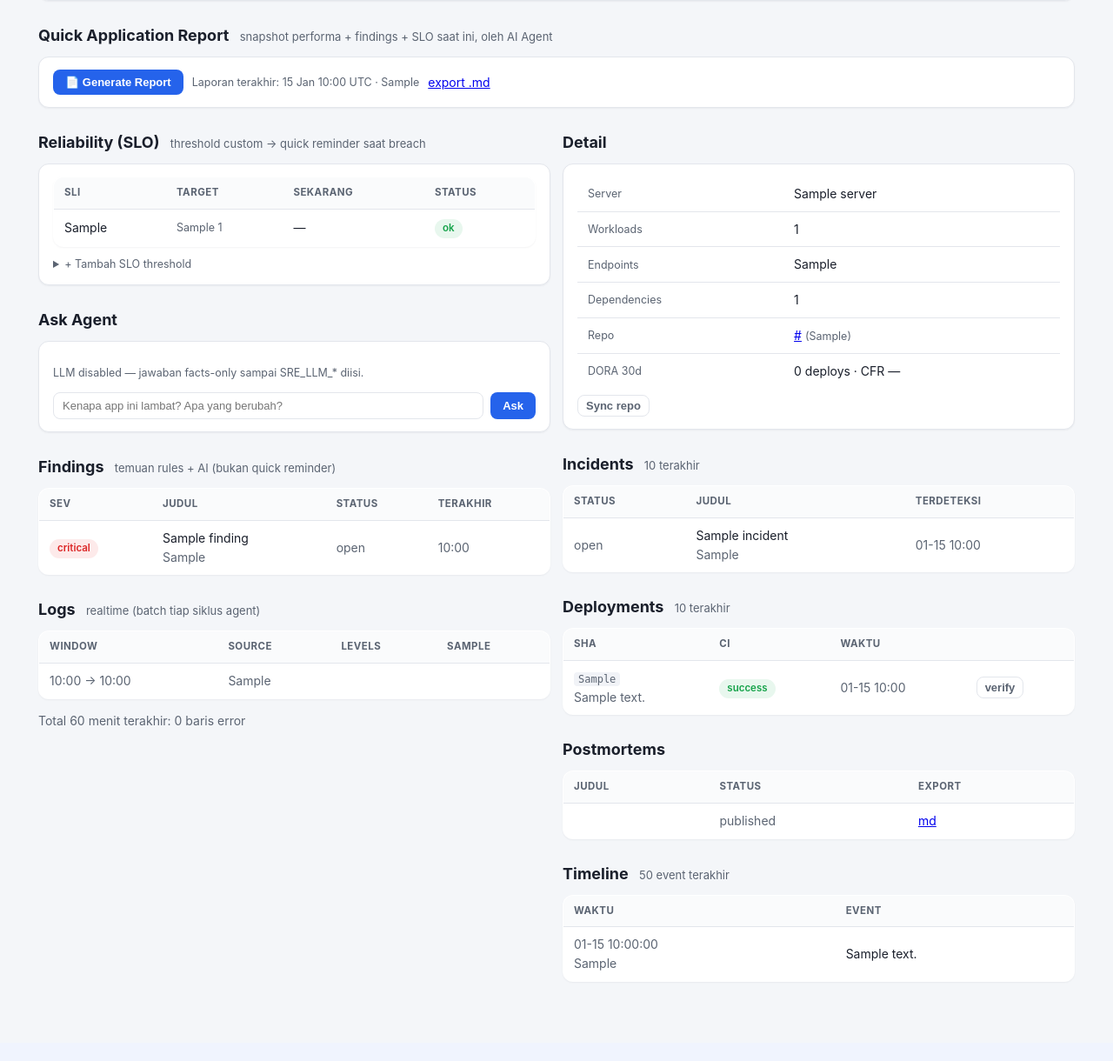
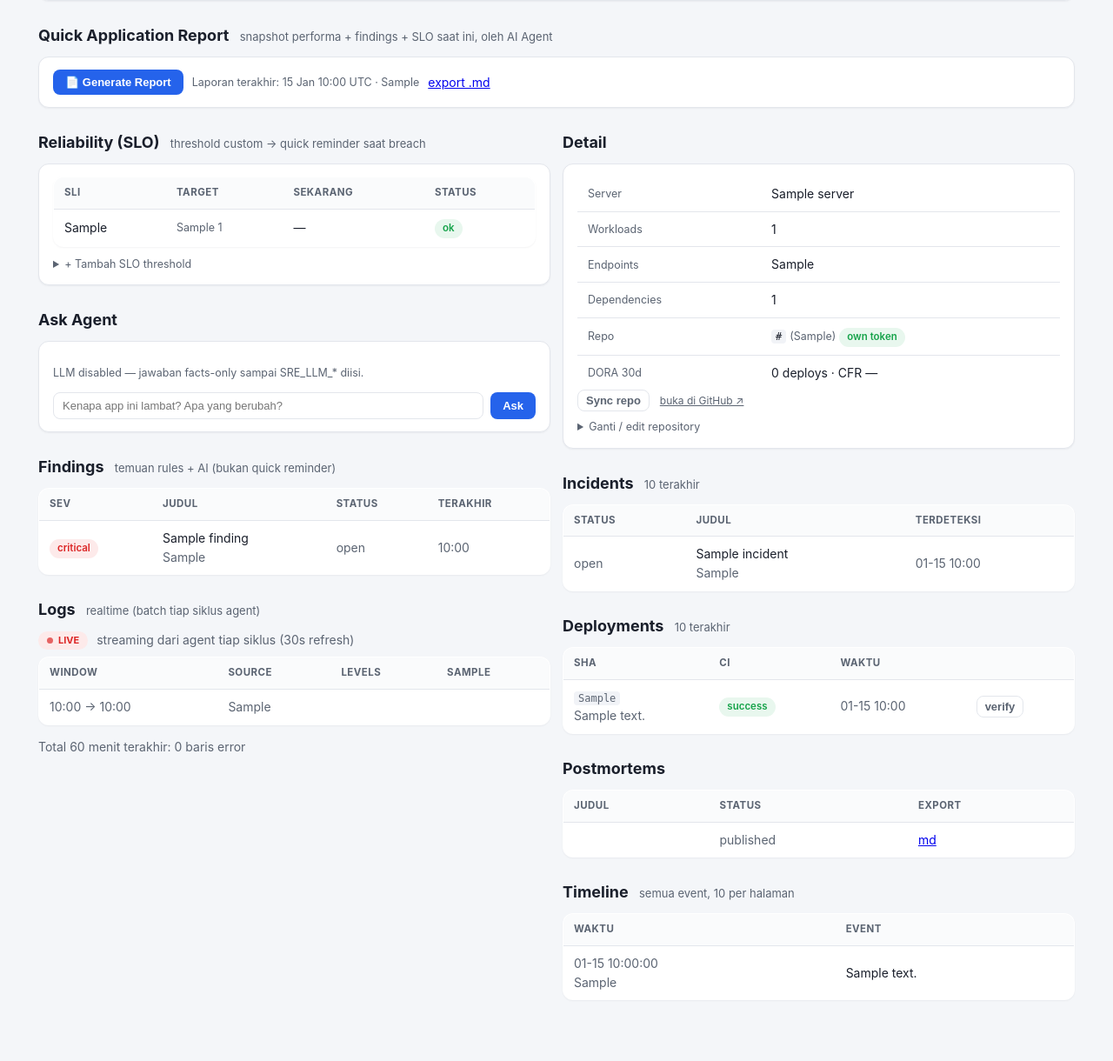
Before and after one commit to yusufworkmail456-sys/SRE-Agentic, a FastAPI app: page /applications/sample in a window 1280 px wide. Shown: the part 709-1929 px from the top of the page at 87% size. Before the commit the page ends 1839 px from the top, so only its background shows below. Run offline with FastAPI, Linux system fonts and the light colour scheme; tables that the repository leaves empty hold one stand-in row (values such as "Sample post"); some libraries are stand-ins or nearby versions.

Commit message:
feat(ui): table pagination (10/page) for logs+findings+timeline+app list, LIVE badge on log stream, repo link/edit for all apps (detected included)

```diff
--- a/platform/sre_platform/app.py
+++ b/platform/sre_platform/app.py
@@ -36,6 +36,7 @@ from .services import confirm_application, slugify, unique_slug
 from . import sweeper
 
 BASE_DIR = Path(__file__).resolve().parent
+PAGE_SIZE = 10  # table pagination (user request: max 10 rows per page)
 
 
 def _now_utc():
@@ -259,7 +260,20 @@ def create_app() -> FastAPI:
         )
 
     @app.get("/discovery", response_class=HTMLResponse)
-    def discovery(request: Request, db: Session = Depends(get_db)):
+    def discovery(request: Request, db: Session = Depends(get_db), page: int = 1):
+        page = max(1, page)
+        all_apps = db.scalars(
+            select(Application).where(Application.confirmed == True)  # noqa: E712
+            .order_by(Application.name)
+        ).all()
+        total = len(all_apps)
+        pages = max(1, -(-total // PAGE_SIZE))
+        page = min(page, pages)
+        start = (page - 1) * PAGE_SIZE
+
+        def _page_url(p: int) -> str:
+            return f"{_u('/discovery')}?page={p}"
+
         candidates = db.scalars(
             select(Application).where(Application.confirmed == False)  # noqa: E712
             .order_by(Application.name)
@@ -272,10 +286,11 @@ def create_app() -> FastAPI:
                 "nav": "discovery",
                 "candidates": candidates,
                 "servers": db.scalars(select(Server)).all(),
-                "apps": db.scalars(
-                    select(Application).where(Application.confirmed == True)  # noqa: E712
-                    .order_by(Application.name)
-                ).all(),
+                "apps": all_apps[start : start + PAGE_SIZE],
+                "apps_total": total,
+                "nav_pages": {"page": page, "pages": pages,
+                              "prev_url": _page_url(page - 1) if page > 1 else None,
+                              "next_url": _page_url(page + 1) if page < pages else None},
             },
         )
 
@@ -407,29 +422,45 @@ def create_app() -> FastAPI:
         )
 
     @app.get("/applications/{slug}/logs", response_class=HTMLResponse)
-    def logs_fragment(slug: str, request: Request, db: Session = Depends(get_db)):
-        """Polled fragment: realtime log batches (M11)."""
+    def logs_fragment(
+        slug: str, request: Request, db: Session = Depends(get_db), page: int = 1
+    ):
+        """Polled fragment: realtime log batches (M11) + pagination."""
         from .logstore import window_error_counts
         from .models import LogBatch
 
         app_row = db.scalar(select(Application).where(Application.slug == slug))
         if app_row is None:
             return HTMLResponse('<p class="muted">application not found</p>', status_code=404)
-        logs = db.scalars(
+        all_logs = db.scalars(
             select(LogBatch)
             .where(LogBatch.application_id == app_row.id)
             .order_by(LogBatch.ts_end.desc())
-            .limit(8)
         ).all()
+        page = max(1, page)
+        pages = max(1, -(-len(all_logs) // PAGE_SIZE))
+        page = min(page, pages)
+        start = (page - 1) * PAGE_SIZE
+        logs = all_logs[start : start + PAGE_SIZE]
+
+        def _url(p: int) -> str:
+            return f"{_u('/applications')}/{slug}/logs?page={p}"
+
         return templates.TemplateResponse(
             request,
             "_logs_live.html",
             {"settings": settings, "app": app_row, "logs": logs,
-             "log_counts": window_error_counts(db, app_row.id, minutes=60)},
+             "log_counts": window_error_counts(db, app_row.id, minutes=60),
+             "nav_pages": {"page": page, "pages": pages,
+                           "prev_url": _url(page - 1) if page > 1 else None,
+                           "next_url": _url(page + 1) if page < pages else None}},
         )
 
     @app.get("/applications/{slug}", response_class=HTMLResponse)
-    def application_detail(slug: str, request: Request, db: Session = Depends(get_db)):
+    def application_detail(
+        slug: str, request: Request, db: Session = Depends(get_db),
+        fpage: int = 1, tpage: int = 1,
+    ):
         from .logstore import window_error_counts
         from .metrics import latest_points
         from .models import LogBatch, Postmortem, Repository, SLO
@@ -438,6 +469,22 @@ def create_app() -> FastAPI:
         from .postmortem import budget_context_for_recommendations, slo_summary_for_app
         from .quickreminders import active_quick_findings
         from .quickreport import latest_report, perf_test_state
+
+        def _paged(query_rows, page: int):
+            page = max(1, page)
+            pages = max(1, -(-len(query_rows) // PAGE_SIZE))
+            page = min(page, pages)
+            start = (page - 1) * PAGE_SIZE
+
+            def _url(p: int) -> str:
+                return f"{_u('/applications')}/{slug}?fpage={fpage}&tpage={tpage}".split("?")[0] + \
+                    f"?fpage={fpage if p is None else p}&tpage={tpage}"
+
+            return query_rows[start : start + PAGE_SIZE], {
+                "page": page, "pages": pages,
+                "prev_url": _url(page - 1) if page > 1 else None,
+                "next_url": _url(page + 1) if page < pages else None,
+            }
 
         app_row = db.scalar(select(Application).where(Application.slug == slug))
         if app_row is None:
@@ -456,6 +503,29 @@ def create_app() -> FastAPI:
         )
         running_test, latest_test = perf_test_state(db, app_row.id)
         report = latest_report(db, app_row.id)
+        all_findings = db.scalars(
+            select(Finding)
+            .where(Finding.application_id == app_row.id)
+            .order_by(Finding.last_seen.desc())
+        ).all()
+        findings, findings_pages = _paged(all_findings, fpage)
+        all_timeline = db.scalars(
+            select(TimelineEvent)
+            .where(TimelineEvent.application_id == app_row.id)
+            .order_by(TimelineEvent.ts.desc())
+        ).all()
+        timeline, timeline_pages = _paged(all_timeline, tpage)
+
+        def _fp_url(p: int) -> str:
+            return f"{_u('/applications')}/{slug}?fpage={p}&tpage={timeline_pages['page']}"
+
+        def _tp_url(p: int) -> str:
+            return f"{_u('/applications')}/{slug}?fpage={findings_pages['page']}&tpage={p}"
+
+        findings_pages.update(prev_url=_fp_url(findings_pages["page"] - 1) if findings_pages["page"] > 1 else None,
+                              next_url=_fp_url(findings_pages["page"] + 1) if findings_pages["page"] < findings_pages["pages"] else None)
+        timeline_pages.update(prev_url=_tp_url(timeline_pages["page"] - 1) if timeline_pages["page"] > 1 else None,
+                              next_url=_tp_url(timeline_pages["page"] + 1) if timeline_pages["page"] < timeline_pages["pages"] else None)
         return templates.TemplateResponse(
             request,
             "application.html",
@@ -479,6 +549,8 @@ def create_app() -> FastAPI:
                 "running_test": running_test,
                 "latest_test": latest_test,
                 "report": report,
+                "findings_pages": findings_pages,
+                "timeline_pages": timeline_pages,
                 "postmortems": db.scalars(
                     select(Postmortem)
                     .where(Postmortem.incident_id.in_(
@@ -487,12 +559,7 @@ def create_app() -> FastAPI:
                     .order_by(Postmortem.created_at.desc())
                     .limit(10)
                 ).all(),
-                "findings": db.scalars(
-                    select(Finding)
-                    .where(Finding.application_id == app_row.id)
-                    .order_by(Finding.last_seen.desc())
-                    .limit(20)
-                ).all(),
+                "findings": findings,
                 "deployments": db.scalars(
                     select(Deployment)
                     .where(Deployment.application_id == app_row.id)
@@ -506,12 +573,7 @@ def create_app() -> FastAPI:
                     .order_by(Incident.detected_at.desc())
                     .limit(10)
                 ).all(),
-                "timeline": db.scalars(
-                    select(TimelineEvent)
-                    .where(TimelineEvent.application_id == app_row.id)
-                    .order_by(TimelineEvent.ts.desc())
-                    .limit(50)
-                ).all(),
+                "timeline": timeline,
             },
         )
 
--- a/platform/sre_platform/ui/templates/_logs_live.html
+++ b/platform/sre_platform/ui/templates/_logs_live.html
@@ -1,4 +1,9 @@
-{# Polled fragment: recent log batches (realtime via agent). #}
+{# Polled fragment: recent log batches (realtime via agent) + pagination. #}
+{% from "_pager.html" import pager %}
+<div style="display:flex;align-items:center;gap:10px;margin-bottom:8px">
+  <span class="live-badge">LIVE</span>
+  <span class="muted">streaming dari agent tiap siklus ({{ settings.ui_refresh_s }}s refresh)</span>
+</div>
 {% if logs %}
 <table>
   <tr><th>Window</th><th>Source</th><th>Levels</th><th>Sample</th></tr>
@@ -17,5 +22,6 @@
   </tr>
   {% endfor %}
 </table>
+{{ pager(nav_pages) }}
 <p class="muted">Total 60 menit terakhir: {{ log_counts.get("ERROR", 0) + log_counts.get("CRITICAL", 0) }} baris error</p>
 {% else %}<p class="muted">Belum ada log batch.</p>{% endif %}
--- /dev/null
+++ b/platform/sre_platform/ui/templates/_pager.html
@@ -0,0 +1,11 @@
+{% macro pager(nav) %}
+{% if nav and nav.pages > 1 %}
+<div class="pager">
+  {% if nav.prev_url %}<a class="pager-link" href="{{ nav.prev_url }}">‹ Sebelumnya</a>
+  {% else %}<span class="pager-link off">‹ Sebelumnya</span>{% endif %}
+  <span class="muted">Hal {{ nav.page }}/{{ nav.pages }}</span>
+  {% if nav.next_url %}<a class="pager-link" href="{{ nav.next_url }}">Berikutnya ›</a>
+  {% else %}<span class="pager-link off">Berikutnya ›</span>{% endif %}
+</div>
+{% endif %}
+{% endmacro %}
--- a/platform/sre_platform/ui/templates/application.html
+++ b/platform/sre_platform/ui/templates/application.html
@@ -139,6 +139,7 @@
       </tr>
       {% endfor %}
     </table>
+    {% from "_pager.html" import pager %}{{ pager(findings_pages) }}
     {% else %}<div class="card"><p class="muted" style="margin:0">Tidak ada findings.</p></div>{% endif %}
 
     <h2>Logs <span class="cap">realtime (batch tiap siklus agent)</span></h2>
@@ -159,23 +160,38 @@
           {% if app.endpoints %}{% for e in app.endpoints %}{{ e.domain or e.url }}{{ " · " if not loop.last }}{% endfor %}
           {% else %}—{% endif %}</td></tr>
         <tr><td class="muted">Dependencies</td><td>{{ app.dependencies|length }}</td></tr>
-        <tr><td class="muted">Repo</td><td>
-          {% if repo_info.linked %}<a href="{{ repo_info.url }}">{{ repo_info.url.split('/')[-1] }}</a> <span class="muted">({{ repo_info.branch }})</span>
-          {% else %}—{% endif %}</td></tr>
+        <tr><td class="muted">Repo</td><td id="repo-cell">
+          {% if repo_info.linked %}
+            <code>{{ repo_info.url }}</code> <span class="muted">({{ repo_info.branch }})</span>
+            {% if repo_info.token_configured %}<span class="pill healthy">own token</span>{% else %}<span class="pill unknown">server cred</span>{% endif %}
+          {% else %}—{% endif %}
+        </td></tr>
         <tr><td class="muted">DORA 30d</td><td>
           {% if dora %}{{ dora.deployments }} deploys · CFR {{ "%.0f%%"|format(dora.change_failure_rate * 100) if dora.change_failure_rate is not none else '—' }}{% else %}—{% endif %}</td></tr>
       </table>
       {% if repo_info.linked %}
-      <form hx-post="{{ u('/repo') }}/{{ app.slug }}/sync" hx-target="#repo-sync-msg" style="margin-top:8px">
+      <form hx-post="{{ u('/repo') }}/{{ app.slug }}/sync" hx-target="#repo-sync-msg" style="margin-top:8px;display:inline">
         <button type="submit" class="btn-ghost">Sync repo</button>
       </form>
+      <a href="{{ repo_info.url }}" target="_blank" class="muted" style="font-size:12px;margin-left:8px">buka di GitHub ↗</a>
       <span id="repo-sync-msg" class="muted"></span>
-      {% elif app.discovery.value == 'manual' %}
-      <form hx-post="{{ u('/repo') }}/{{ app.slug }}/link" hx-target="#repo-sync-msg" style="display:flex;gap:8px;margin-top:8px">
-        <input name="url" placeholder="https://github.com/user/repo" style="flex:1">
-        <button type="submit" class="btn-ghost">Link repo</button>
-      </form>
       {% endif %}
+      <details style="margin-top:8px" {% if not repo_info.linked %}open{% endif %}>
+        <summary class="muted" style="cursor:pointer">
+          {{ "Ganti / edit repository" if repo_info.linked else "+ Link repository" }}
+        </summary>
+        <form hx-post="{{ u('/repo') }}/{{ app.slug }}/link" hx-target="#repo-sync-msg"
+              style="display:flex;gap:8px;margin-top:8px;flex-wrap:wrap">
+          <input name="url" value="{{ repo_info.url if repo_info.linked else '' }}"
+                 placeholder="https://github.com/user/repo" style="flex:1;min-width:220px" required>
+          <input name="branch" value="{{ repo_info.branch if repo_info.linked else 'main' }}" style="width:90px">
+          <button type="submit" class="btn-ghost">{{ "Update" if repo_info.linked else "Link" }}</button>
+        </form>
+        <p class="muted" style="margin:6px 0 0;font-size:12px">
+          Repo dipakai untuk korelasi commit ↔ incident, regression check, dan konteks AI.
+          Dukungan penuh untuk app hasil deteksi maupun External Resource.
+        </p>
+      </details>
     </div>
 
     <h2>Incidents <span class="cap">10 terakhir</span></h2>
@@ -226,7 +242,7 @@
     </table>
     {% else %}<div class="card"><p class="muted" style="margin:0">Belum ada postmortem — dibuat otomatis saat incident selesai.</p></div>{% endif %}
 
-    <h2>Timeline <span class="cap">50 event terakhir</span></h2>
+    <h2>Timeline <span class="cap">semua event, 10 per halaman</span></h2>
     {% if timeline %}
     <table>
       <tr><th>Waktu</th><th>Event</th></tr>
@@ -237,6 +253,7 @@
       </tr>
       {% endfor %}
     </table>
+    {% from "_pager.html" import pager %}{{ pager(timeline_pages) }}
     {% else %}<div class="card"><p class="muted" style="margin:0">Belum ada timeline events.</p></div>{% endif %}
   </div>
 </div>
--- a/platform/sre_platform/ui/templates/base.html
+++ b/platform/sre_platform/ui/templates/base.html
@@ -82,6 +82,14 @@
     @media (max-width:900px){ .two-col { grid-template-columns:1fr; } }
     .section-note { font-size:12.5px; color:var(--muted); margin:-4px 0 10px; }
     code { background:#f1f3f7; border-radius:4px; padding:1px 5px; font-size:12px; }
+    .pager { display:flex; gap:14px; align-items:center; margin:10px 2px; font-size:13px; }
+    .pager-link { color:var(--accent); text-decoration:none; font-weight:600; }
+    .pager-link.off { color:var(--muted); font-weight:400; }
+    .live-badge { display:inline-flex; align-items:center; gap:6px; font-size:11px; font-weight:700;
+                  color:var(--crit); background:#fdeaea; border-radius:999px; padding:2px 10px; }
+    .live-badge::before { content:''; width:7px; height:7px; border-radius:50%; background:var(--crit);
+                          animation:pulse 1.6s infinite; }
+    @keyframes pulse { 0%,100% { opacity:1 } 50% { opacity:.25 } }
   </style>
 </head>
 <body>
--- a/platform/sre_platform/ui/templates/discovery.html
+++ b/platform/sre_platform/ui/templates/discovery.html
@@ -58,7 +58,7 @@
 </table>
 {% else %}<p class="muted">Tidak ada kandidat baru.</p>{% endif %}
 
-<h2>Terdaftar ({{ apps|length }})</h2>
+<h2>Terdaftar ({{ apps_total }}) <span class="cap">10 per halaman</span></h2>
 <table>
   <tr><th>Status</th><th>Nama</th><th>Label</th><th>Env</th><th>Model</th><th>Asal</th></tr>
   {% for a in apps %}
@@ -72,4 +72,5 @@
   </tr>
   {% endfor %}
 </table>
+{% from "_pager.html" import pager %}{{ pager(nav_pages) }}
 {% endblock %}
```
